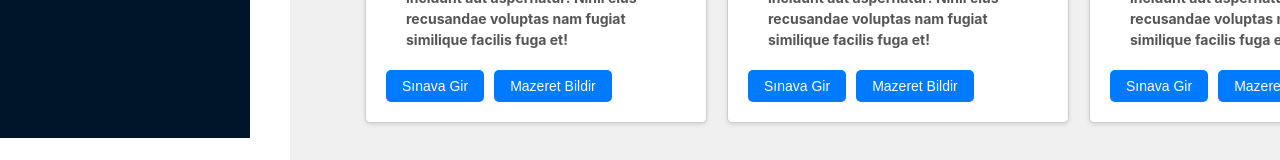
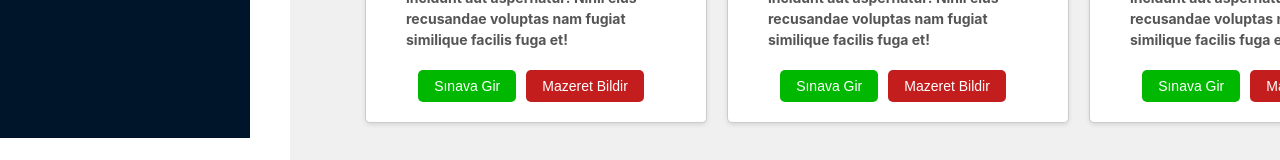
Before and after one commit to FERHATSUMER/on7akademiReactFullPage, a React (Create React App) app in the folder on7akademi/: page /exams in a window 1280 px wide. Shown: the part 662-822 px from the top of the page. Built offline with nearby package versions, Linux system fonts and the light colour scheme; the HTML template or start-up script is replaced by a standard one.

Commit message:
on7akademi

```diff
--- a/on7akademi/src/pages/exams/exams.css
+++ b/on7akademi/src/pages/exams/exams.css
@@ -57,10 +57,12 @@
   /* Düğme stilleri */
   .examsButtonContainer {
     margin-top: 20px;
+    display: flex;
+    justify-content: center;
   }
 
   .examsButton {
-    background-color: #007bff;
+    background-color: rgb(0, 184, 0);
     color: #fff;
     padding: 8px 16px;
     border: none;
@@ -69,9 +71,22 @@
     margin-right: 10px;
     font-size: 14px;
   }
+  .examsButtonSecond{
+    background-color: rgb(195, 29, 29);
+    padding: 8px 16px;
+    border: none;
+    border-radius: 5px;
+    cursor: pointer;
+    margin-right: 10px;
+    font-size: 14px;
+    color: #fff;
+  }
 
+  .examsButtonSecond:hover {
+    background-color: #391111;
+  }
   .examsButton:hover {
-    background-color: #0056b3;
+    background-color: #07340d;
   }
 
   /* Medya sorguları (responsive) */
--- a/on7akademi/src/pages/exams/index.js
+++ b/on7akademi/src/pages/exams/index.js
@@ -21,7 +21,7 @@ const Exams = () => {
           </h4>
           <div className="examsButtonContainer">
             <button className="examsButton">Sınava Gir</button>
-            <button className="examsButton">Mazeret Bildir</button>
+            <button className="examsButtonSecond">Mazeret Bildir</button>
           </div>
         </div>
       </div>
@@ -42,7 +42,7 @@ const Exams = () => {
           </h4>
           <div className="examsButtonContainer">
             <button className="examsButton">Sınava Gir</button>
-            <button className="examsButton">Mazeret Bildir</button>
+            <button className="examsButtonSecond">Mazeret Bildir</button>
           </div>
         </div>
       </div>
@@ -63,7 +63,7 @@ const Exams = () => {
           </h4>
           <div className="examsButtonContainer">
             <button className="examsButton">Sınava Gir</button>
-            <button className="examsButton">Mazeret Bildir</button>
+            <button className="examsButtonSecond">Mazeret Bildir</button>
           </div>
         </div>
       </div>
```
